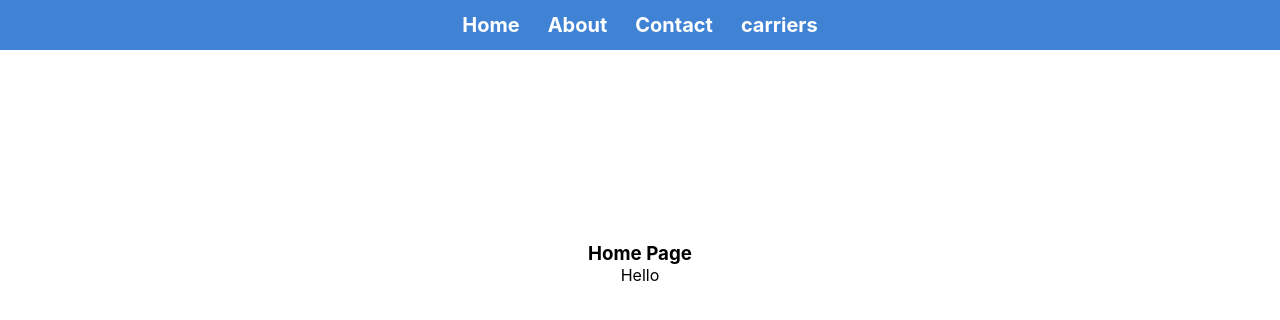
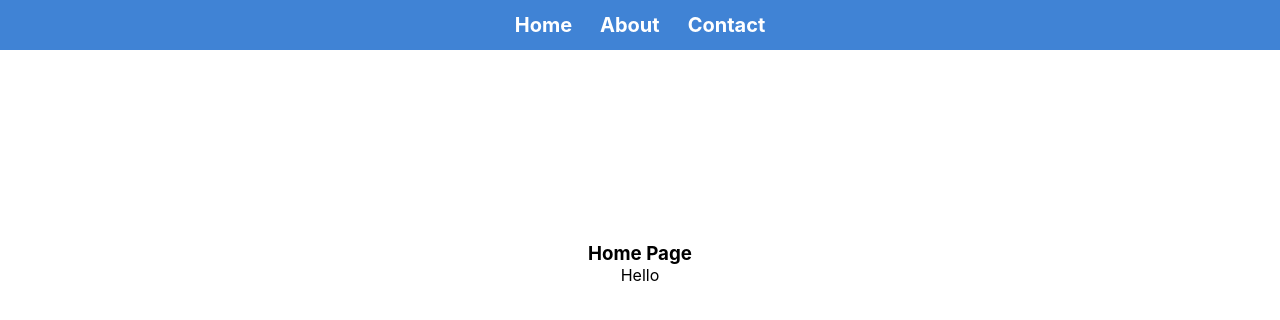
Before and after one commit to Venkataramanareactdev/React-sample, a React (Create React App) app: page / in a window 1280 px wide. Shown: the top 320 px of the page. Built offline with nearby package versions, Linux system fonts and the light colour scheme.

Commit message:
Revert "adding carrier page"
This reverts commit c323db78c2ff2453b83c861b0ee9740de6021d4e.

```diff
--- a/src/App.js
+++ b/src/App.js
@@ -14,7 +14,6 @@ function App() {
     <Route path='/' element={<Home/>}></Route>
     <Route path='/about' element={<About/>}></Route>
     <Route path='/contact' element={<Contact/>}></Route>
-    <Route path='/carriers' element ></Route>
     <Route path='/' element ></Route>
     </Routes>
    </div>
--- a/src/component/Navbar.jsx
+++ b/src/component/Navbar.jsx
@@ -8,7 +8,7 @@ const Navbar = () => {
       <Link to="/">Home</Link>
       <Link to="/about">About</Link>
       <Link to="/contact">Contact</Link>
-      <Link to="/carriers">carriers</Link>
+
       </div>
 
     </nav>
--- a/src/pagess/Carriers.css
+++ /dev/null
@@ -1,9 +0,0 @@
-*{
-    margin : 0%;
-    padding : 0%;
-}
-.carriers{
-    text-align : center;
-    justify-content: center;
-    margin-top : 15%;
-}
```
Also changed, not shown: src/pagess/Carriers.jsx (deleted, +0 -11 lines).
